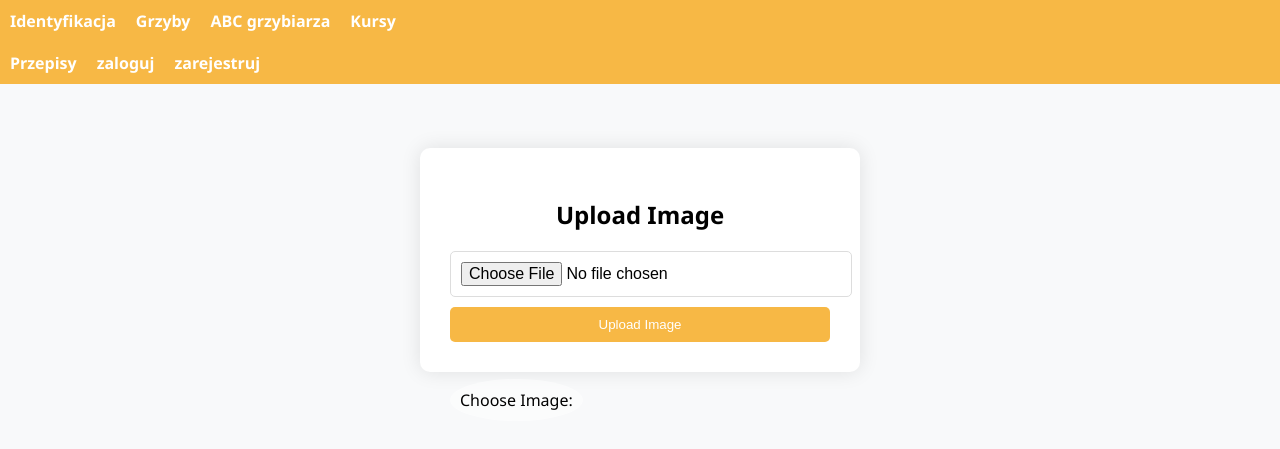
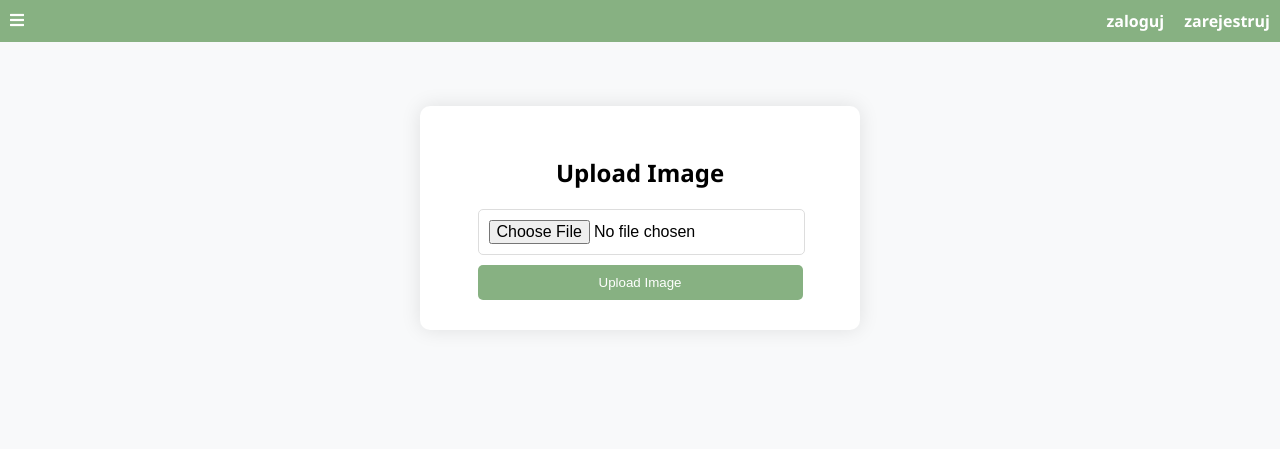
Before and after one commit to P1X2/Mashroom_identification_app, a Django app: page / in a window 1280 px wide. Shown: the top 449 px of the page. Run offline with Django 5.2, Linux system fonts and the light colour scheme.

Commit message:
edited navbar

```diff
--- a/base/templates/base/home.html
+++ b/base/templates/base/home.html
@@ -5,7 +5,7 @@
     <h2>Upload Image</h2>
     <form method="post" enctype="multipart/form-data">
       {% csrf_token %}
-      <label for="id_image">Choose Image:</label>
+      <!-- <label for="id_image">Choose Image:</label> -->
       <input type="file" name="image" id="id_image" accept="image/*" />
       <button type="submit">Upload Image</button>
     </form>
--- a/static/styles/style.css
+++ b/static/styles/style.css
@@ -1,7 +1,11 @@
 :root {
-  --primary-color: #f7b845;
-  --secondary-color: #f3aa22;
+  --primary-color: #87b182;
+  --secondary-color: #62835e;
   --background-color: #f8f9fa;
+}
+
+.white {
+  color: white;
 }
 
 #mainBody {
@@ -9,25 +13,18 @@
   padding: 0;
   font-family: "Segoe UI", Tahoma, Geneva, Verdana, sans-serif;
   background-color: var(--background-color);
-  /* display: flex; */
   justify-content: center;
   align-items: center;
-  /* height: 100vh; */
-  /* width: 200vh; */
-  /* grid-area: 100vh; */
 }
 
 /* login and register form */
 .form-container {
   width: 300px;
-  /* margin: 10%; */
   margin: auto;
   margin-top: 5%;
   border: 1px solid #ccc;
   border-radius: 5px;
   padding: 20px;
-  /* width: 380px;
-  padding: 30px; */
   background-color: #fff;
   border-radius: 10px;
   box-shadow: 0 0 20px rgba(0, 0, 0, 0.1);
@@ -113,6 +110,47 @@
   margin: 10px;
 }
 
+/* Style dla przycisku rozwijającego menu */
+.dropbtn {
+  background-color: var(--primary-color);
+  color: rgb(3, 3, 3);
+  padding: 10px;
+  font-size: 16px;
+  border: none;
+  cursor: pointer;
+}
+
+/* Styl dla kontenera menu rozwijanego */
+.dropdown {
+  position: relative;
+  display: inline-block;
+}
+
+/* Styl dla elementów rozwijanego menu */
+.dropdown-content {
+  display: none;
+  position: absolute;
+  background-color: #ffffff;
+  min-width: 160px;
+  box-shadow: 0px 8px 16px 0px rgba(0,0,0,0.2);
+  z-index: 1;
+}
+
+/* Styl dla linków w rozwijanym menu */
+.dropdown-content a {
+  background-color: var(--primary-color);
+  /* color: black; */
+  border-radius: 10px;
+  padding: 12px 16px;
+  text-decoration: none;
+  display: block;
+}
+
+/* Pokazanie rozwijanego menu po najechaniu myszą */
+.dropdown:hover .dropdown-content {
+  display: block;
+}
+
 /* HOME */
 #homeContainer {
   width: 100%;
@@ -134,6 +172,7 @@
 } */
 
 .upload-form {
+  display: block;
   width: 380px;
   padding: 30px;
   background-color: #fff;
@@ -141,8 +180,15 @@
   box-shadow: 0 0 20px rgba(0, 0, 0, 0.1);
   text-align: center;
   align-items: center;
+  justify-content: center;
+  justify-items: center;
 }
+@media screen and (max-width: 480px) {
+  .upload-form {
+    width: 300px;
+  }
 
+}
 .upload-form h2 {
   text-align: center;
   margin-bottom: 20px;
@@ -155,8 +201,11 @@
 
 .upload-form input[type="file"] {
   display: block;
-  width: 100%;
   padding: 10px;
+  width: calc(100% - 20px);
+  /* padding-top: 10px; */
+  /* padding-bottom: 10px; */
+  /* padding-left: 10px; */
   margin-top: 5px;
   font-size: 16px;
   border: 1px solid #ddd;
--- a/templates/navbar.html
+++ b/templates/navbar.html
@@ -1,16 +1,30 @@
+<link rel="stylesheet" href="https://cdnjs.cloudflare.com/ajax/libs/font-awesome/5.15.4/css/all.min.css">
+
 <div id="navbarContainer">
+
   <div id="navbarLeftContainer">
+    <div class="dropdown">
+      <button class="dropbtn"><i class="fas fa-bars white"></i></button>
+      <div class="dropdown-content">
+        <a href="{% url 'home' %}" class="navbarTextContainer">Identyfikacja</a>
+        <a href="{% url 'mushrooms' %}" class="navbarTextContainer">Grzyby</a>
+        <a href="{% url 'abc' %}" class="navbarTextContainer">ABC grzybiarza</a>
+        <a href="{% url 'courses' %}" class="navbarTextContainer">Kursy</a>
+        <a href="{% url 'recipes_categories' %}" class="navbarTextContainer">Przepisy</a>
+      </div>
+    </div>
+  </div>
+
+
+  <!-- <div id="navbarLeftContainer">
     <a href="{% url 'home' %}" class="navbarTextContainer">Identyfikacja</a>
     <a href="{% url 'mushrooms' %}" class="navbarTextContainer">Grzyby</a>
     <a href="{% url 'abc' %}" class="navbarTextContainer">ABC grzybiarza</a>
     <a href="{% url 'courses' %}" class="navbarTextContainer">Kursy</a>
-  </div>
+  </div> -->
+
 
   <div id="navbarRightContainer">
-    <a href="{% url 'recipes_categories' %}" class="navbarTextContainer"
-      >Przepisy</a
-    >
-
     {% if user.is_authenticated %}
     <!-- Treść dostępna tylko dla zalogowanych użytkowników -->
     <p>Witaj, {{ user.username }}!</p>
```
